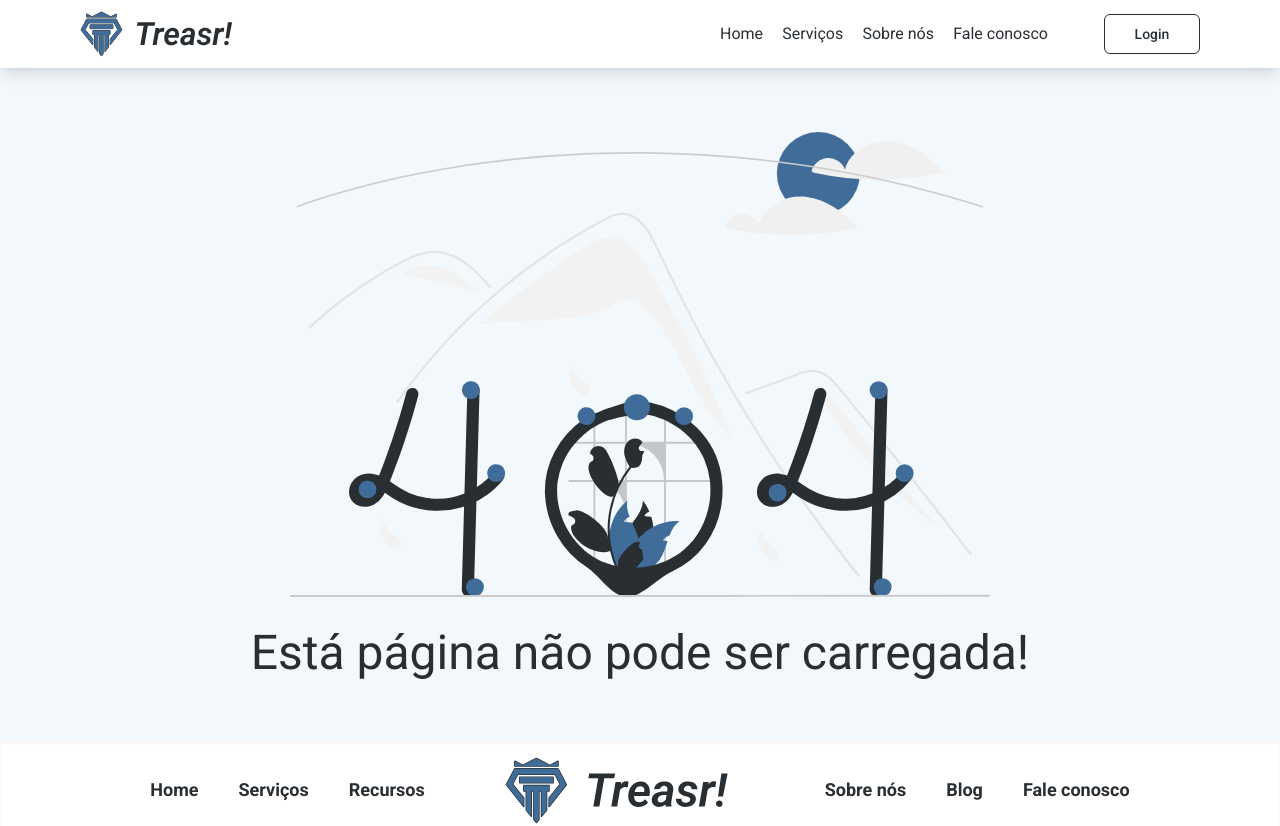
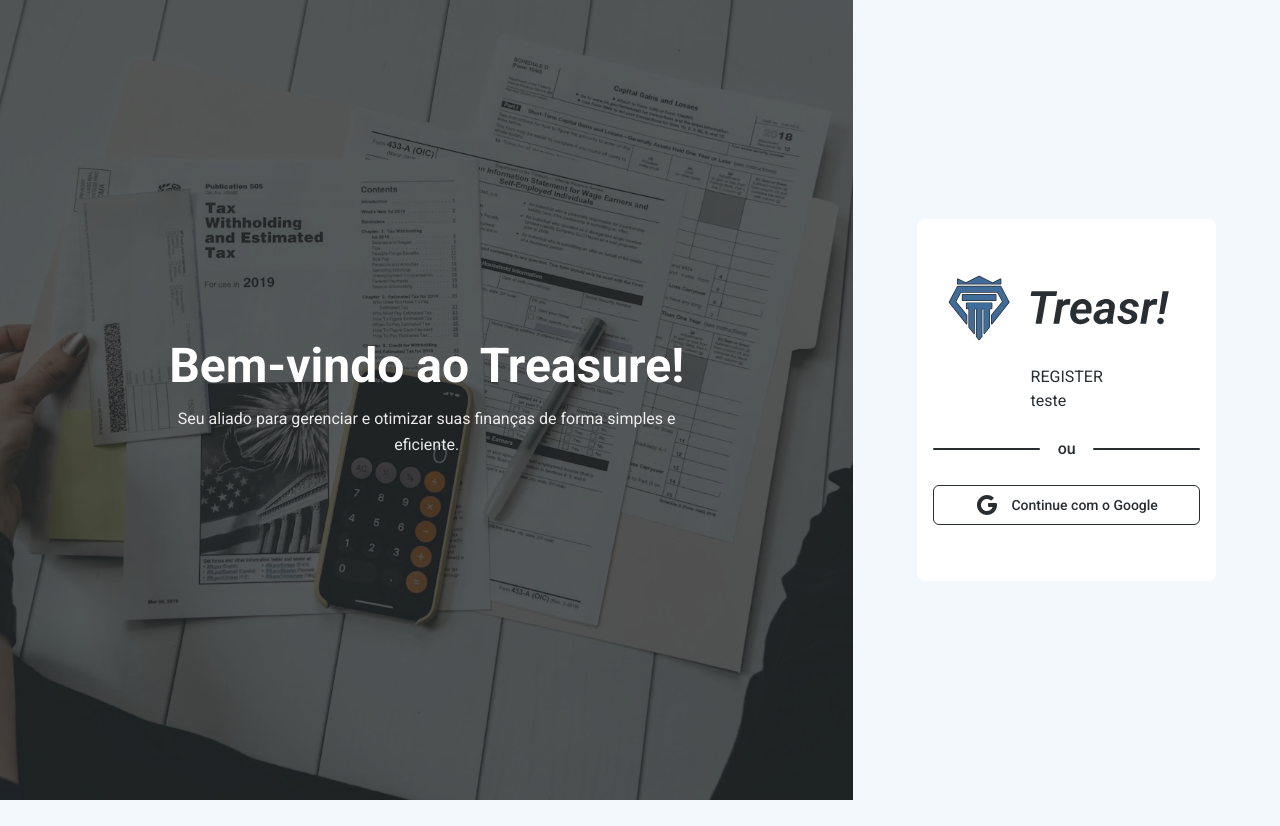
Before and after one commit to carvalhaus/financial_controller, a Next.js app in the folder frontend/: page /register in a window 1280 px wide. Before the commit this address had no page. Shown: the top 826 px of the page. After the commit the page ends 800 px from the top, so only its background shows below. Built offline with nearby package versions, Linux system fonts and the light colour scheme.

Commit message:
feat: create AuthLayout, Login and Register pages

```diff
--- /dev/null
+++ b/frontend/app/(auth)/layout.jsx
@@ -0,0 +1,72 @@
+import Image from "next/image";
+import bgAuth from "@/public/auth_bg.webp"
+import icon from "@/public/icon.svg"
+import Link from "next/link";
+import { IconBrandGoogleFilled } from "@tabler/icons-react";
+import { Button } from "@/components/ui/button";
+
+function AuthLayout({ children }) {
+    return (
+        <section>
+            <div className="lg:grid lg:min-h-screen lg:grid-cols-12">
+                <section className="relative flex h-32 items-center text-center bg-primary lg:h-full lg:col-span-8">
+                    <Image src={bgAuth} alt="Background Auth Layout" className="absolute inset-0 h-full w-full object-cover opacity-30" priority={true} />
+
+                    <div className="hidden lg:relative lg:block lg:px-36 w-full">
+                        <h2 className="text-3xl font-bold text-white sm:text-4xl md:text-5xl">
+                            Bem-vindo ao Treasure!
+                        </h2>
+
+                        <p className="mt-4 leading-relaxed text-white/90">
+                            Seu aliado para gerenciar e otimizar suas finanças de forma simples e eficiente.
+                        </p>
+                    </div>
+                </section>
+
+                <main
+                    className="flex items-center justify-center px-8 py-8 sm:px-12 lg:px-16 lg:py-12 lg:col-span-4"
+                >
+                    <div className="max-w-xl lg:max-w-3xl w-full">
+                        <div className="relative -mt-16 block lg:hidden mb-10">
+                            <a
+                                className="inline-flex size-16 items-center justify-center rounded-full bg-white sm:size-20"
+                                href="/"
+                            >
+                                <Image src={icon} alt="Icone do Logo" />
+                            </a>
+
+                            <h1 className="mt-2 text-2xl font-bold text-gray-900 sm:text-3xl md:text-4xl text-center">
+                                Bem-vindo ao Treasure!
+                            </h1>
+
+                            <p className="mt-4 leading-relaxed text-gray-500 text-center">
+                                Seu aliado para gerenciar e otimizar suas finanças de forma simples e eficiente.
+                            </p>
+                        </div>
+
+                        <div className="flex flex-col items-center gap-6 bg-white px-4 py-7 lg:py-14 rounded-lg">
+                            <Link href="/" className="hidden lg:block">
+                                <Image src="/Logo.svg" width={238} height={66} alt="Logo" />
+                            </Link>
+
+                            {children}
+
+                            <div className="flex items-center justify-center w-full">
+                                <span className="w-2/5 h-[2px] bg-primary rounded-full"></span>
+                                <p className="w-1/5 text-center font-medium">ou</p>
+                                <span className="w-2/5 h-[2px] bg-primary rounded-full"></span>
+                            </div>
+
+                            <Button className="w-full" variant="outline">
+                                <IconBrandGoogleFilled className="mr-3 w-6 h-6" />
+                                Continue com o Google
+                            </Button>
+                        </div>
+                    </div>
+                </main>
+            </div >
+        </section >
+    );
+}
+
+export default AuthLayout;
--- /dev/null
+++ b/frontend/app/(auth)/login/page.jsx
@@ -0,0 +1,10 @@
+"use client"
+
+function Login() {
+    return (
+        <h1>LOGIN</h1>
+
+    );
+}
+
+export default Login;
--- /dev/null
+++ b/frontend/app/(auth)/register/page.jsx
@@ -0,0 +1,9 @@
+function Register() {
+    return (<div>
+        <h1>REGISTER</h1>
+        <p>teste</p>
+    </div>
+    );
+}
+
+export default Register;
--- a/frontend/app/(pages)/layout.jsx
+++ b/frontend/app/(pages)/layout.jsx
@@ -2,11 +2,11 @@ import Homepage from "./(homepage)/page";
 import Header from "./_components/header";
 import Footer from "./_components/footer";
 
-function WebPageLayout() {
+function WebPageLayout({ children }) {
     return (
         <div className="flex flex-col w-full h-full">
             <Header />
-            <Homepage />
+            {children}
             <Footer />
         </div>)
 }
```
Also changed, not shown: frontend/public/auth_bg.webp (added), frontend/public/icon.svg (added).
